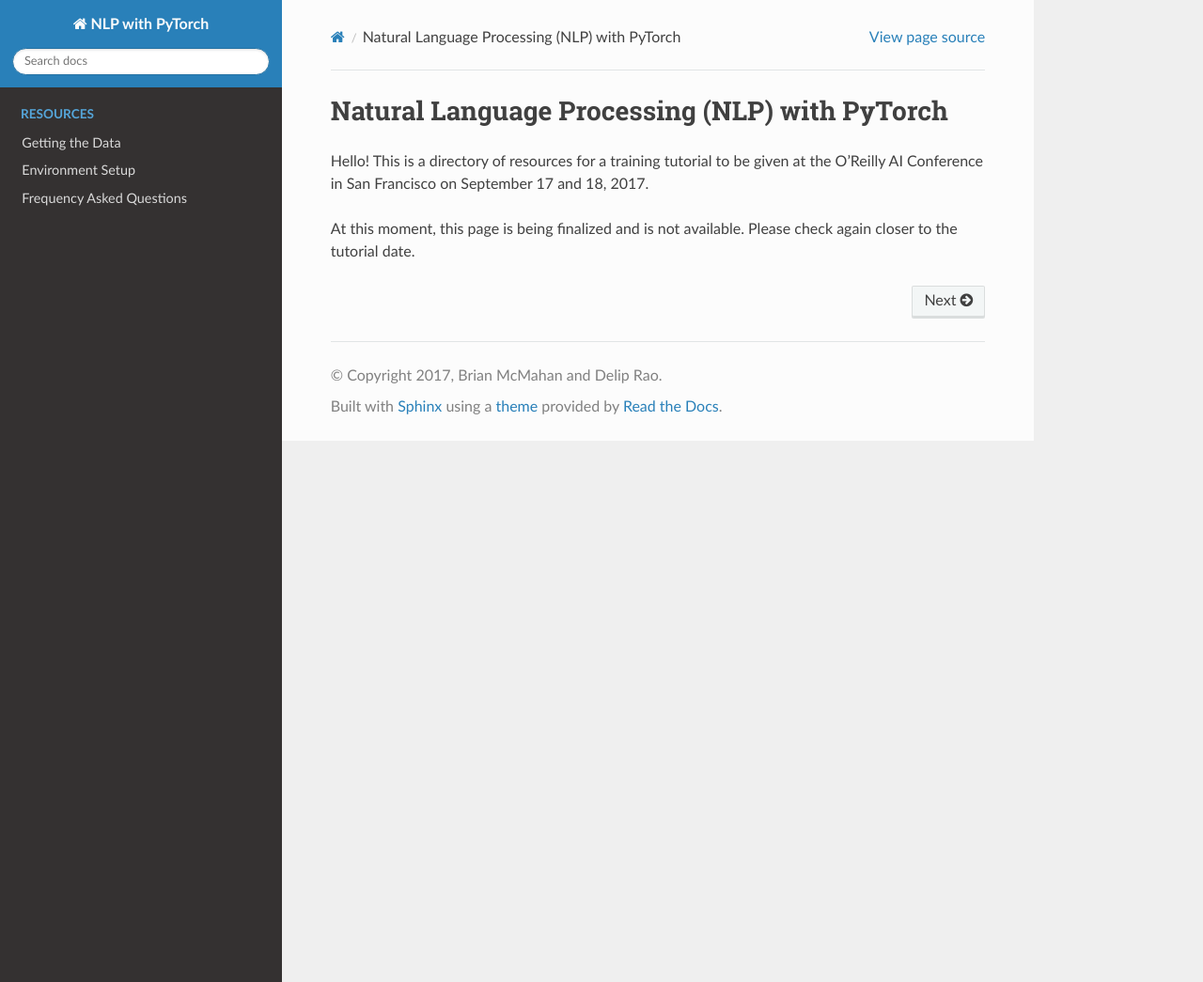
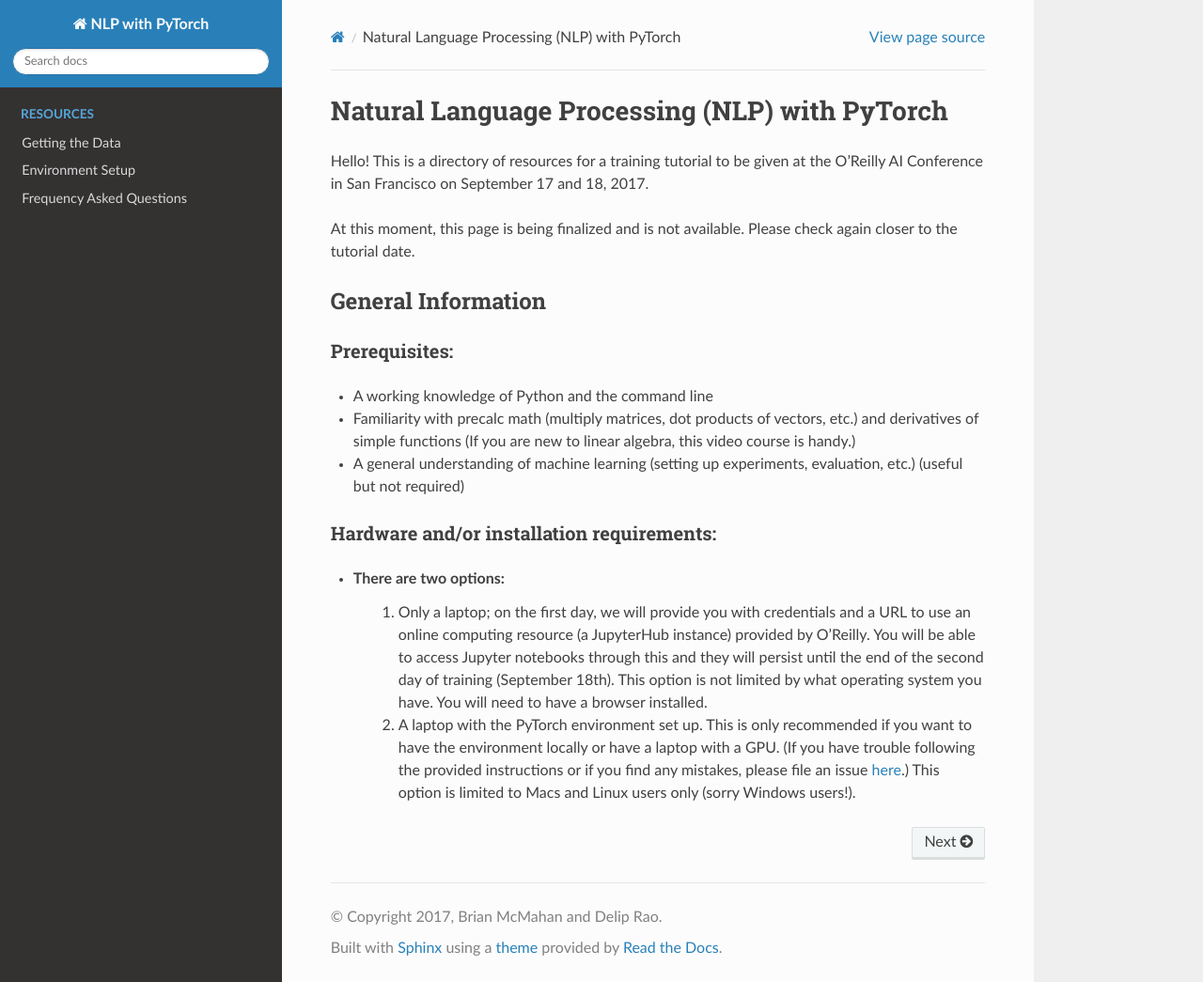
Before and after one commit to joosthub/pytorch-nlp-tutorial-sf2017, a Sphinx documentation site: the page built from docs/index.rst, in a window 1280 px wide and 1045 px high. Shown: the whole window at 94% size. Built offline with Sphinx 7.4.7 and the Read the Docs theme 2.0.0, drawn with Linux system fonts in a browser that asks for light colours.

Commit message:
adding messages about jupyter hub & macosx not having cuda install

```diff
--- a/docs/download_data.rst
+++ b/docs/download_data.rst
@@ -1,5 +1,6 @@
 Getting the Data
 ================
 
-On this page, you will find instructions for downloading the data as well
-as a link to a bash script which will download things for you.
+A download link will appear here by the morning of Saturday, September 16th.
+
+**Please note that downloading the data is only optional.  On the first day of this training, you will be provided with a link to a JupyterHub instance where the environment will be pre-made and ready to go!**
--- a/docs/environment_setup.rst
+++ b/docs/environment_setup.rst
@@ -7,6 +7,8 @@ you have a laptop with OSX or Linux. If you use Windows, you might have to insta
 a virtual machine to get a UNIX-like environment to continue with the rest of this
 instruction. A lot of this instruction is more verbose than needed to accomodate
 participants of different skill levels.
+
+**Please note that these are only optional.  On the first day of this training, you will be provided with a link to a JupyterHub instance where the environment will be pre-made and ready to go!**
 
 0. Get Anaconda
 ---------------
@@ -80,6 +82,9 @@ needs to be linked:
 2c. Installing CUDA (optional)
 ^^^^^^^^^^^^^^^^^^^^^^^^^^^^^^
 
+NOTE: CUDA is currently not supported out of the conda package control manager.
+Please refer to pytorch's github repository for compilation instructions.
+
 If you have a CUDA compatible GPU, it is worthwhile to take advantage of it as
 it can significantly speedup training and make your PyTorch experimentation more
 enjoyable.
--- a/docs/index.rst
+++ b/docs/index.rst
@@ -21,3 +21,20 @@ given at the O'Reilly AI Conference in San Francisco on September 17 and 18, 201
 
 At this moment, this page is being finalized and is not available.
 Please check again closer to the tutorial date.
+
+General Information
+-------------------
+
+Prerequisites:
+^^^^^^^^^^^^^
+
+- A working knowledge of Python and the command line
+- Familiarity with precalc math (multiply matrices, dot products of vectors, etc.) and derivatives of simple functions (If you are new to linear algebra, this video course is handy.)
+- A general understanding of machine learning (setting up experiments, evaluation, etc.) (useful but not required)
+
+Hardware and/or installation requirements:
+^^^^^^^^^^^^^^^^^^^^^^^^^^^^^^^^^^^^^^^^^^^
+
+- There are two options:
+   1. Only a laptop; on the first day, we will provide you with credentials and a URL to use an online computing resource (a JupyterHub instance) provided by O'Reilly.  You will be able to access Jupyter notebooks through this and they will persist until the end of the second day of training (September 18th).  This option is not limited by what operating system you have. You will need to have a browser installed.
+   2. A laptop with the PyTorch environment set up.  This is only recommended if you want to have the environment locally or have a laptop with a GPU. (If you have trouble following the provided instructions or if you find any mistakes, please file an issue `here <https://github.com/joosthub/pytorch-nlp-tutorial-sf2017>`_.)  This option is limited to Macs and Linux users only (sorry Windows users!).
```
